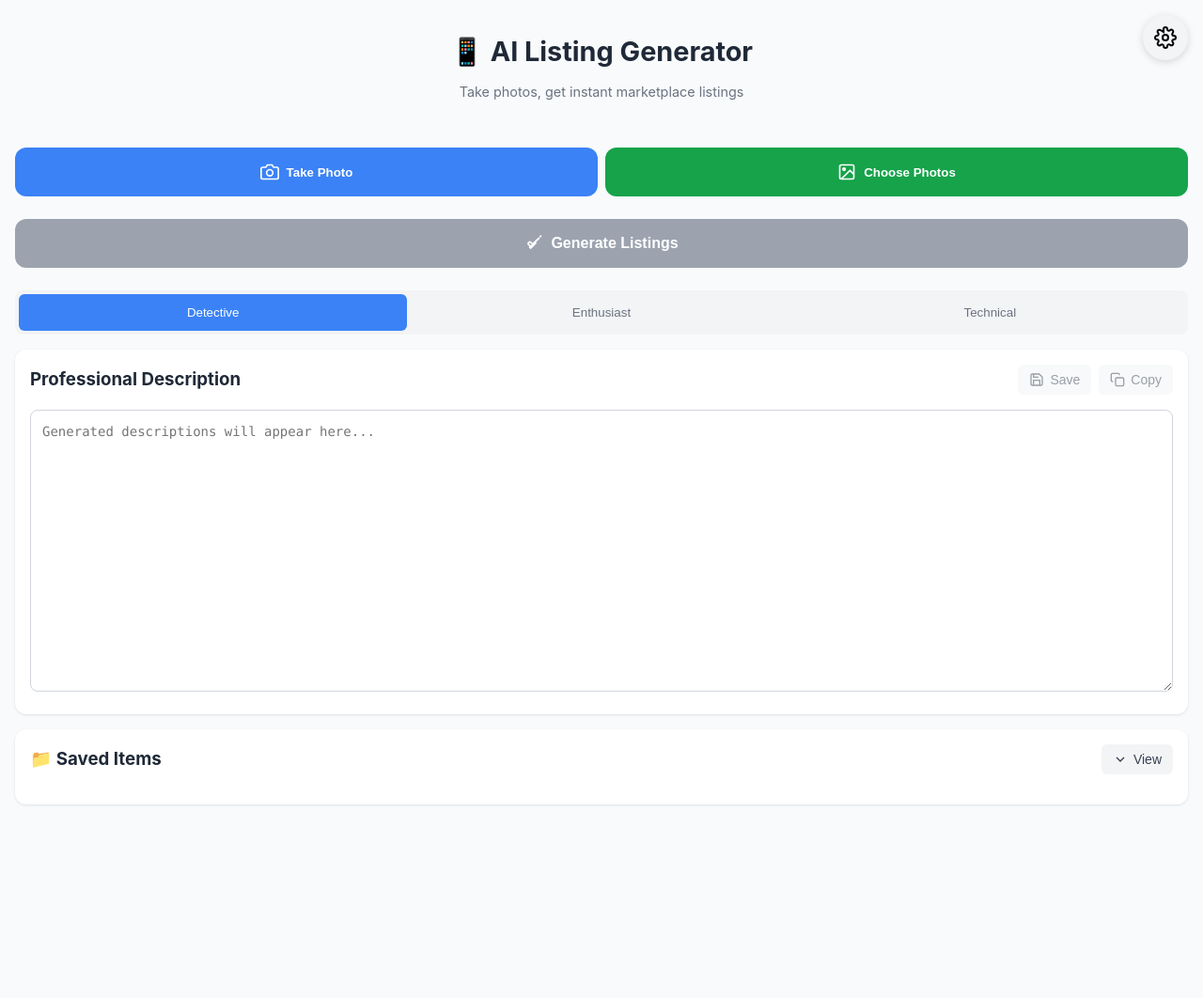
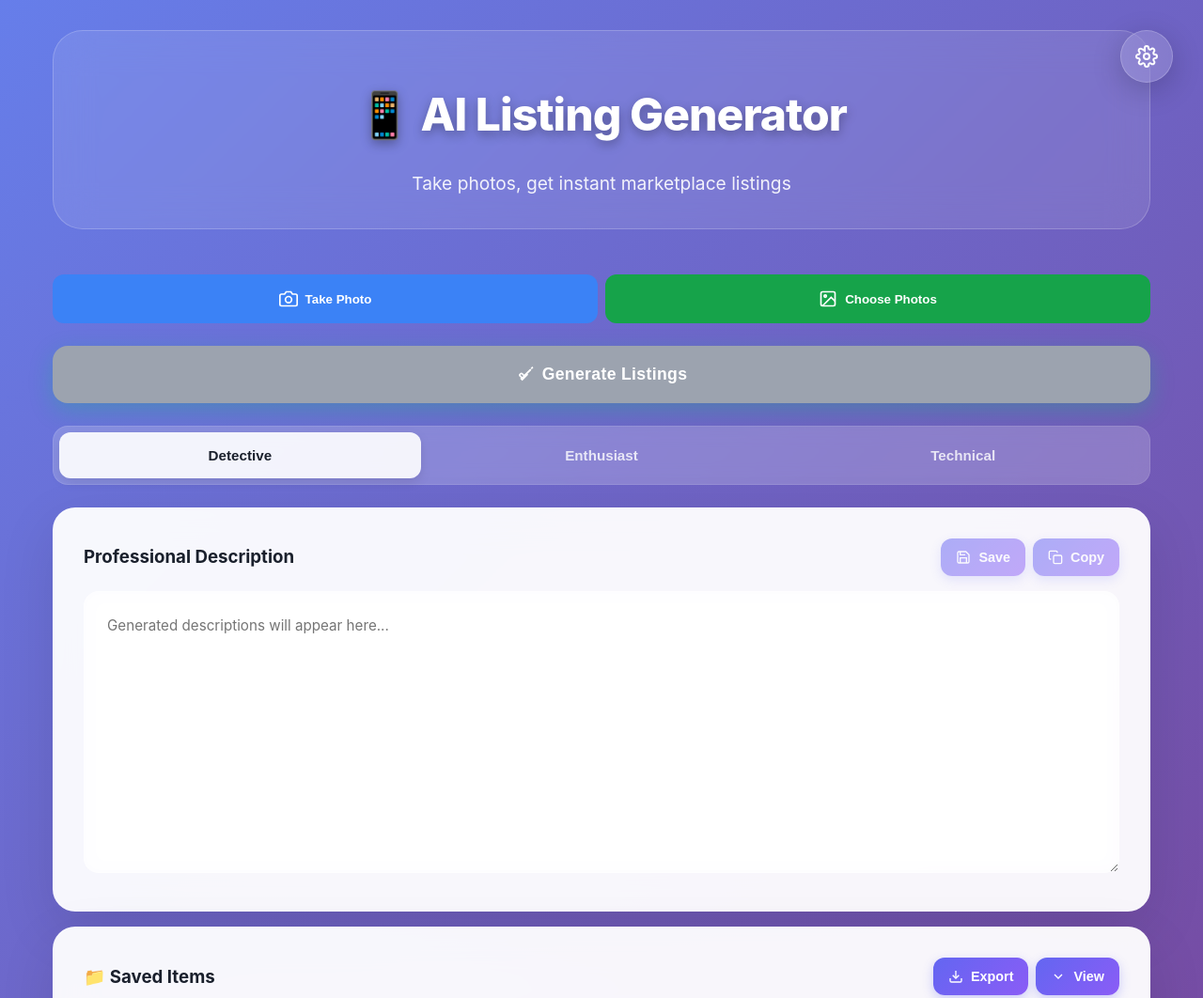
Before and after one commit to jlarivee/ai-listing-generator, a plain HTML site: page index.html in a window 1280 px wide. Shown: the top 1062 px of the page at 94% size. Before the commit the page ends 872 px from the top, so only its background shows below. Drawn offline with Linux system fonts and the light colour scheme.

Commit message:
Update to executive premium styling with glassmorphism design
Enhanced both applications with sophisticated executive-level styling:
- Premium gradient backgrounds and glassmorphism effects
- Professional typography with Inter font and enhanced spacing
- Elevated button designs with premium gradients and animations
- Modern card layouts with backdrop blur effects
- Refined UI elements maintaining full functionality

🤖 Generated with [Claude Code](https://claude.ai/code)

Co-Authored-By: Claude <noreply@anthropic.com>

```diff
--- a/index.html
+++ b/index.html
@@ -19,51 +19,70 @@
         }
 
         body {
-            font-family: -apple-system, BlinkMacSystemFont, 'Segoe UI', Roboto, sans-serif;
-            background: #f8fafc;
-            color: #1f2937;
-            line-height: 1.6;
+            font-family: 'Inter', -apple-system, BlinkMacSystemFont, 'Segoe UI', system-ui, sans-serif;
+            background: linear-gradient(135deg, #667eea 0%, #764ba2 100%);
+            color: #1a202c;
+            line-height: 1.7;
             -webkit-font-smoothing: antialiased;
+            min-height: 100vh;
         }
 
         .container {
-            max-width: 100%;
-            padding: 1rem;
+            max-width: 1200px;
+            margin: 0 auto;
+            padding: 2rem 1rem;
             min-height: 100vh;
         }
 
         .header {
             text-align: center;
-            margin-bottom: 2rem;
-            padding: 1rem 0;
+            margin-bottom: 3rem;
+            padding: 3rem 0 2rem;
+            background: rgba(255, 255, 255, 0.1);
+            backdrop-filter: blur(20px);
+            border-radius: 2rem;
+            border: 1px solid rgba(255, 255, 255, 0.2);
         }
 
         .header h1 {
-            font-size: 1.8rem;
-            font-weight: 700;
-            color: #1f2937;
-            margin-bottom: 0.5rem;
+            font-size: 3rem;
+            font-weight: 800;
+            color: #ffffff;
+            margin-bottom: 1rem;
+            text-shadow: 0 4px 12px rgba(0,0,0,0.3);
+            letter-spacing: -0.02em;
         }
 
         .header p {
-            color: #6b7280;
-            font-size: 0.9rem;
+            color: rgba(255, 255, 255, 0.9);
+            font-size: 1.2rem;
+            font-weight: 400;
+            max-width: 600px;
+            margin: 0 auto;
         }
 
         .settings-btn {
             position: fixed;
-            top: 1rem;
-            right: 1rem;
-            background: #f3f4f6;
-            border: none;
+            top: 2rem;
+            right: 2rem;
+            background: rgba(255, 255, 255, 0.15);
+            backdrop-filter: blur(20px);
+            border: 1px solid rgba(255, 255, 255, 0.2);
             border-radius: 50%;
-            width: 48px;
-            height: 48px;
+            width: 56px;
+            height: 56px;
             display: flex;
             align-items: center;
             justify-content: center;
-            box-shadow: 0 2px 8px rgba(0,0,0,0.15);
+            box-shadow: 0 8px 32px rgba(0,0,0,0.2);
             z-index: 100;
+            color: white;
+            transition: all 0.3s ease;
+        }
+
+        .settings-btn:hover {
+            background: rgba(255, 255, 255, 0.25);
+            transform: translateY(-2px);
         }
 
         .alert {
@@ -74,31 +93,40 @@
         }
 
         .alert.success {
-            background: #dcfce7;
+            background: rgba(220, 252, 231, 0.95);
+            backdrop-filter: blur(10px);
             color: #166534;
-            border: 1px solid #bbf7d0;
+            border: 1px solid rgba(187, 247, 208, 0.5);
+            border-radius: 1rem;
+            box-shadow: 0 4px 12px rgba(16, 185, 129, 0.1);
         }
 
         .alert.error {
-            background: #fef2f2;
+            background: rgba(254, 242, 242, 0.95);
+            backdrop-filter: blur(10px);
             color: #dc2626;
-            border: 1px solid #fecaca;
+            border: 1px solid rgba(254, 202, 202, 0.5);
+            border-radius: 1rem;
+            box-shadow: 0 4px 12px rgba(220, 38, 38, 0.1);
         }
 
         .settings-panel {
-            background: white;
-            border-radius: 0.75rem;
-            padding: 1.5rem;
-            margin-bottom: 1.5rem;
-            box-shadow: 0 1px 3px rgba(0,0,0,0.1);
+            background: rgba(255, 255, 255, 0.95);
+            backdrop-filter: blur(20px);
+            border: 1px solid rgba(255, 255, 255, 0.2);
+            border-radius: 1.5rem;
+            padding: 2rem;
+            margin-bottom: 2rem;
+            box-shadow: 0 20px 60px rgba(0,0,0,0.1);
             display: none;
         }
 
         .upload-area {
-            background: white;
-            border: 2px dashed #d1d5db;
-            border-radius: 0.75rem;
-            padding: 2rem 1rem;
+            background: rgba(255, 255, 255, 0.95);
+            backdrop-filter: blur(20px);
+            border: 2px dashed rgba(255, 255, 255, 0.4);
+            border-radius: 1.5rem;
+            padding: 3rem 2rem;
             text-align: center;
             margin-bottom: 1.5rem;
             transition: border-color 0.2s;
@@ -129,19 +157,26 @@
 
         .generate-btn {
             width: 100%;
-            background: #16a34a;
+            background: linear-gradient(135deg, #10b981, #059669);
             color: white;
             border: none;
-            border-radius: 0.75rem;
-            padding: 1rem;
-            font-size: 1rem;
-            font-weight: 600;
+            border-radius: 1rem;
+            padding: 1.25rem;
+            font-size: 1.1rem;
+            font-weight: 700;
             margin-bottom: 1.5rem;
             display: flex;
             align-items: center;
             justify-content: center;
             gap: 0.5rem;
-            transition: background 0.2s;
+            transition: all 0.3s ease;
+            box-shadow: 0 8px 25px rgba(16, 185, 129, 0.3);
+            letter-spacing: 0.02em;
+        }
+
+        .generate-btn:hover:not(:disabled) {
+            transform: translateY(-2px);
+            box-shadow: 0 12px 35px rgba(16, 185, 129, 0.4);
         }
 
         .generate-btn:disabled {
@@ -155,33 +190,39 @@
 
         .tabs {
             display: flex;
-            background: #f3f4f6;
-            border-radius: 0.5rem;
-            padding: 0.25rem;
-            margin-bottom: 1rem;
+            background: rgba(255, 255, 255, 0.2);
+            backdrop-filter: blur(10px);
+            border-radius: 1rem;
+            padding: 0.375rem;
+            margin-bottom: 1.5rem;
+            border: 1px solid rgba(255, 255, 255, 0.1);
         }
 
         .tab {
             flex: 1;
             background: transparent;
             border: none;
-            padding: 0.75rem;
-            border-radius: 0.375rem;
-            font-weight: 500;
-            color: #6b7280;
-            transition: all 0.2s;
+            padding: 1rem;
+            border-radius: 0.75rem;
+            font-weight: 600;
+            color: rgba(255, 255, 255, 0.8);
+            transition: all 0.3s ease;
+            font-size: 0.95rem;
         }
 
         .tab.active {
-            background: #3b82f6;
-            color: white;
+            background: rgba(255, 255, 255, 0.9);
+            color: #1a202c;
+            box-shadow: 0 4px 12px rgba(0,0,0,0.1);
         }
 
         .listing-container {
-            background: white;
-            border-radius: 0.75rem;
-            padding: 1rem;
-            box-shadow: 0 1px 3px rgba(0,0,0,0.1);
+            background: rgba(255, 255, 255, 0.95);
+            backdrop-filter: blur(20px);
+            border: 1px solid rgba(255, 255, 255, 0.2);
+            border-radius: 1.5rem;
+            padding: 2rem;
+            box-shadow: 0 20px 60px rgba(0,0,0,0.1);
         }
 
         .listing-header {
@@ -192,15 +233,23 @@
         }
 
         .copy-btn {
-            background: #f3f4f6;
+            background: linear-gradient(135deg, #6366f1, #8b5cf6);
             border: none;
-            border-radius: 0.375rem;
-            padding: 0.5rem 0.75rem;
-            font-size: 0.875rem;
+            border-radius: 0.75rem;
+            padding: 0.75rem 1rem;
+            font-size: 0.9rem;
+            font-weight: 600;
             display: flex;
             align-items: center;
-            gap: 0.375rem;
-            color: #374151;
+            gap: 0.5rem;
+            color: white;
+            transition: all 0.3s ease;
+            box-shadow: 0 4px 12px rgba(99, 102, 241, 0.3);
+        }
+
+        .copy-btn:hover:not(:disabled) {
+            transform: translateY(-1px);
+            box-shadow: 0 6px 16px rgba(99, 102, 241, 0.4);
         }
 
         .copy-btn:disabled {
@@ -210,13 +259,15 @@
         .listing-content {
             width: 100%;
             min-height: 300px;
-            padding: 0.75rem;
-            border: 1px solid #d1d5db;
-            border-radius: 0.5rem;
-            font-family: 'SF Mono', Monaco, 'Cascadia Code', monospace;
-            font-size: 0.875rem;
-            line-height: 1.5;
+            padding: 1.5rem;
+            border: 1px solid rgba(255, 255, 255, 0.3);
+            border-radius: 1rem;
+            font-family: 'Inter', -apple-system, BlinkMacSystemFont, sans-serif;
+            font-size: 0.95rem;
+            line-height: 1.6;
             resize: vertical;
+            background: rgba(255, 255, 255, 0.5);
+            backdrop-filter: blur(10px);
         }
 
         .input-group {
@@ -232,10 +283,12 @@
 
         .input-group input {
             width: 100%;
-            padding: 0.75rem;
-            border: 1px solid #d1d5db;
-            border-radius: 0.5rem;
+            padding: 1rem;
+            border: 1px solid rgba(255, 255, 255, 0.3);
+            border-radius: 0.75rem;
             font-size: 1rem;
+            background: rgba(255, 255, 255, 0.5);
+            backdrop-filter: blur(10px);
         }
 
         .help-text {
@@ -245,12 +298,19 @@
         }
 
         .save-btn {
-            background: #3b82f6;
+            background: linear-gradient(135deg, #3b82f6, #1d4ed8);
             color: white;
             border: none;
-            border-radius: 0.5rem;
-            padding: 0.75rem 1.5rem;
-            font-weight: 500;
+            border-radius: 0.75rem;
+            padding: 1rem 1.5rem;
+            font-weight: 600;
+            box-shadow: 0 4px 12px rgba(59, 130, 246, 0.3);
+            transition: all 0.3s ease;
+        }
+
+        .save-btn:hover {
+            transform: translateY(-1px);
+            box-shadow: 0 6px 16px rgba(59, 130, 246, 0.4);
         }
 
         .spinner {
@@ -398,12 +458,22 @@
         <div class="listing-container" style="margin-top: 1rem;">
             <div class="listing-header">
                 <h3>📁 Saved Items</h3>
+                <div style="display: flex; gap: 0.5rem;">
+                    <button class="copy-btn" onclick="exportAllData()">
+                        <svg width="16" height="16" viewBox="0 0 24 24" fill="none" stroke="currentColor" stroke-width="2">
+                            <path d="M21 15v4a2 2 0 0 1-2 2H5a2 2 0 0 1-2-2v-4"></path>
+                            <polyline points="17,10 12,15 7,10"></polyline>
+                            <line x1="12" y1="15" x2="12" y2="3"></line>
+                        </svg>
+                        Export
+                    </button>
                     <button class="copy-btn" onclick="toggleSavedItems()">
                         <svg width="16" height="16" viewBox="0 0 24 24" fill="none" stroke="currentColor" stroke-width="2">
                             <polyline points="6,9 12,15 18,9"></polyline>
                         </svg>
                         View
                     </button>
+                </div>
             </div>
             <div id="saved-items-list" style="display: none; max-height: 300px; overflow-y: auto;">
                 <!-- Saved items will be populated here -->
@@ -895,6 +965,36 @@ CRITICAL: Examine every pixel. Read every visible character. Identify every logo
             updateSavedItemsList();
             showSuccess('Item deleted');
         }
+
+        // Export all saved data
+        function exportAllData() {
+            if (savedItems.length === 0) {
+                showError('No saved items to export');
+                return;
+            }
+
+            const exportData = {
+                version: '1.0',
+                exportDate: new Date().toISOString(),
+                source: 'AI Listing Generator',
+                itemCount: savedItems.length,
+                items: savedItems
+            };
+
+            const jsonData = JSON.stringify(exportData, null, 2);
+            const blob = new Blob([jsonData], { type: 'application/json' });
+            const url = URL.createObjectURL(blob);
+
+            const a = document.createElement('a');
+            a.href = url;
+            a.download = `listing-generator-export-${new Date().toISOString().split('T')[0]}.json`;
+            document.body.appendChild(a);
+            a.click();
+            document.body.removeChild(a);
+            URL.revokeObjectURL(url);
+
+            showSuccess(`Exported ${savedItems.length} items! Use this file in AI Market Intelligence.`);
+        }
     </script>
 </body>
 </html>
```
Lines whose indentation alone changed are shown as unchanged.
